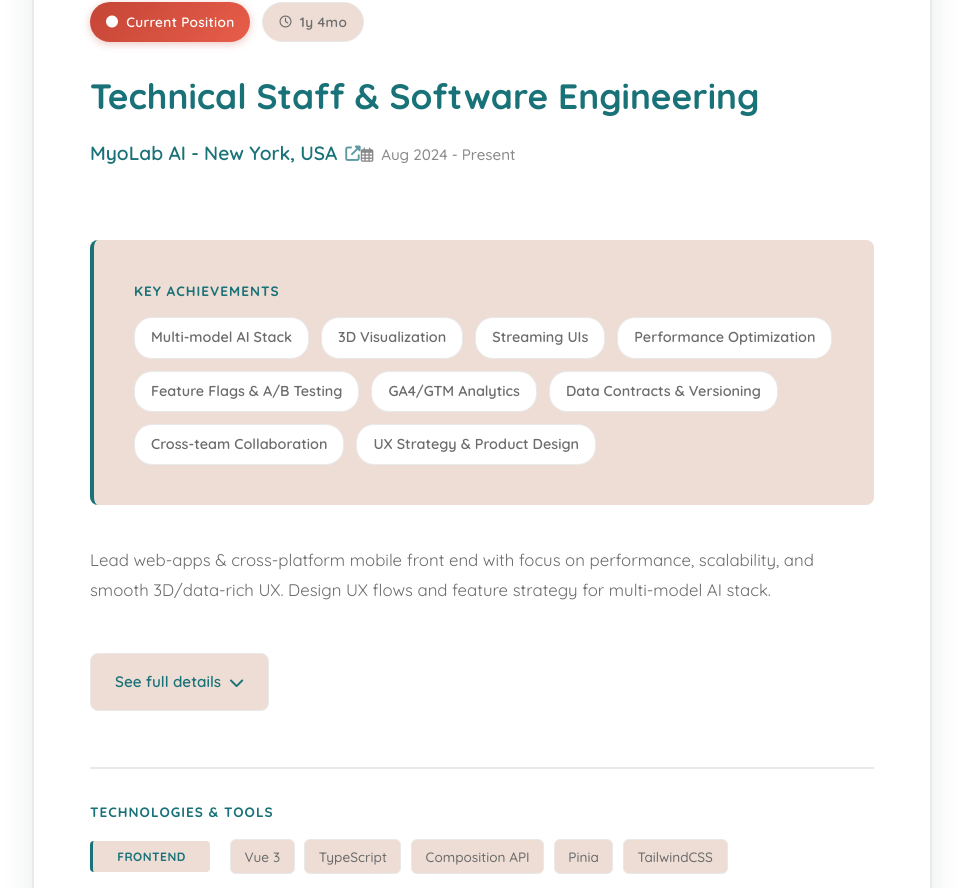
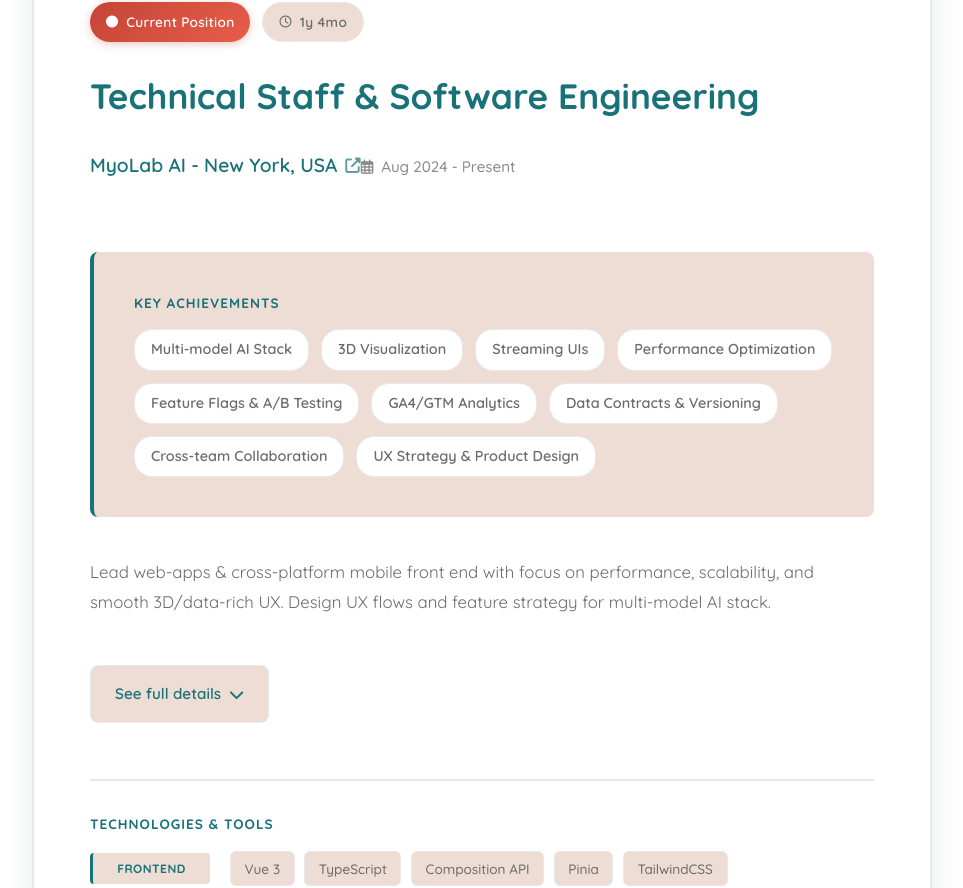
Before and after one commit to iru97/iruhernandez.com, a Vue app: page / in a window 1280 px wide. Shown: the part 2351-3239 px from the top of the page, without its empty margins (158-1121 px from the left). Built offline with nearby package versions, Linux system fonts and the light colour scheme.

Commit message:
style: increase spacing between company name and date
Changed .timeline-date margin-top from 0.75rem to 1.5rem to provide
better visual separation between the company name and the period date.

```diff
--- a/src/assets/styles/original.css
+++ b/src/assets/styles/original.css
@@ -1067,7 +1067,7 @@ section {
   font-size: 0.95rem;
   font-weight: 500;
   color: var(--text-secondary);
-  margin-top: 0.75rem;
+  margin-top: 1.5rem;
   margin-bottom: 2rem;
   opacity: 0.8;
 }
```
